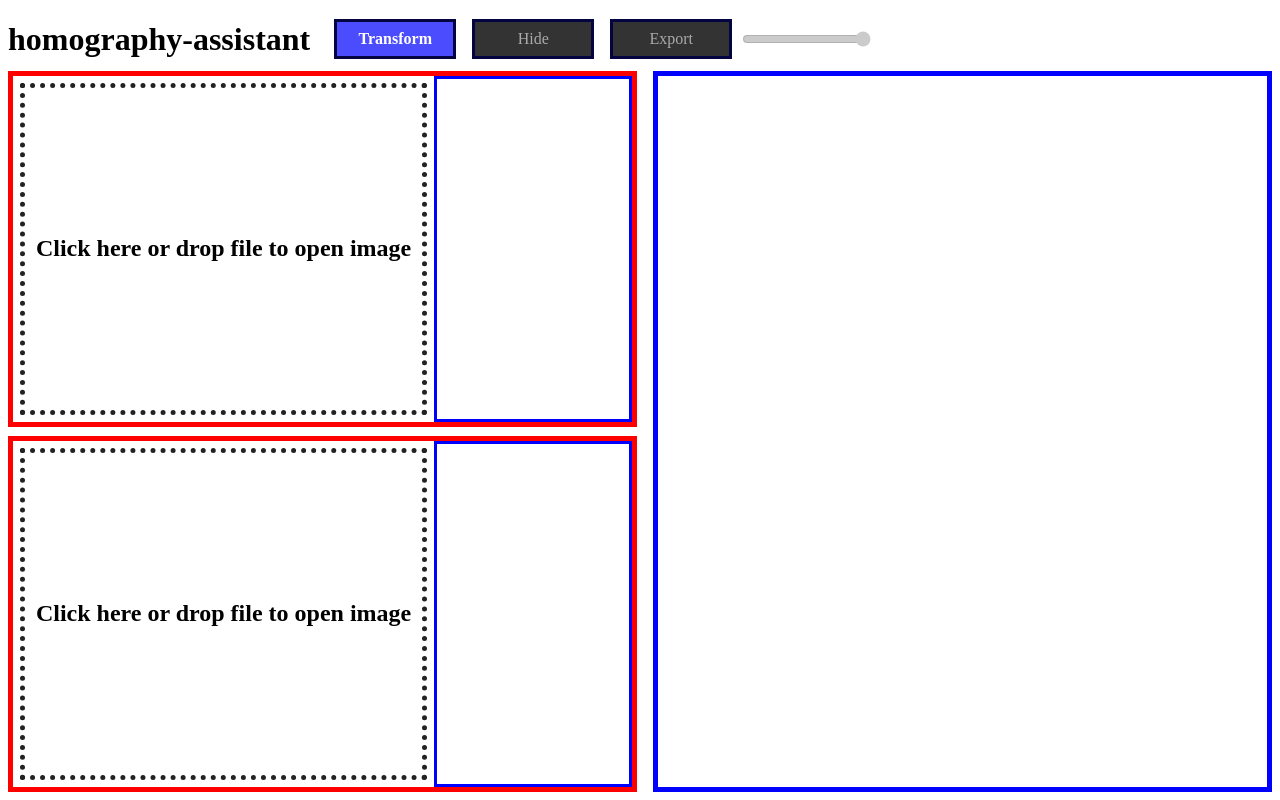
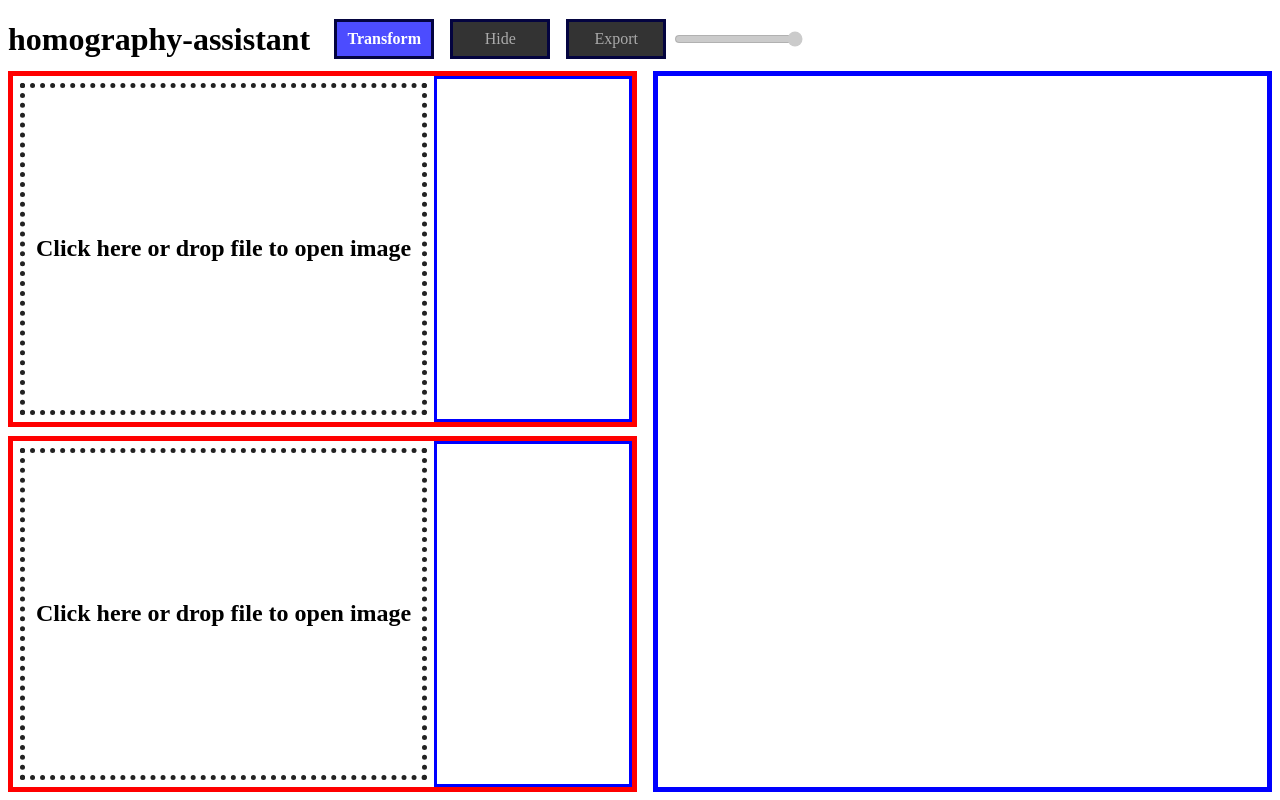
Before and after one commit to rain825/homography-assistant, a Vue app in the folder frontend/: page / in a window 1280 px wide. Built offline with nearby package versions, Linux system fonts and the light colour scheme; what vue-highlight.js, vue-konva would draw is missing.

Commit message:
Add Vuetify

```diff
--- a/frontend/babel.config.js
+++ b/frontend/babel.config.js
@@ -1,3 +1,3 @@
 module.exports = {
-  presets: ["@vue/cli-plugin-babel/preset"]
-};
+  presets: ["@vue/cli-plugin-babel/preset"],
+}
--- a/frontend/postcss.config.js
+++ b/frontend/postcss.config.js
@@ -1,5 +1,5 @@
 module.exports = {
   plugins: {
-    autoprefixer: {}
-  }
-};
+    autoprefixer: {},
+  },
+}
--- a/frontend/public/index.html
+++ b/frontend/public/index.html
@@ -1,5 +1,5 @@
 <!DOCTYPE html>
-<html lang="en">
+<html lang="ja">
 
 <head>
   <meta charset="utf-8">
@@ -7,8 +7,8 @@
   <meta name="viewport" content="width=device-width,initial-scale=1.0">
   <link rel="icon" href="<%= BASE_URL %>favicon.ico">
   <title><%= htmlWebpackPlugin.options.title %></title>
-  <link href="https://fonts.googleapis.com/css?family=Roboto:100,300,400,500,700,900" rel="stylesheet">
-  <link href="https://cdn.jsdelivr.net/npm/@mdi/font@4.x/css/materialdesignicons.min.css" rel="stylesheet">
+  <link rel="stylesheet" href="https://fonts.googleapis.com/css?family=Roboto:100,300,400,500,700,900">
+  <link rel="stylesheet" href="https://cdn.jsdelivr.net/npm/@mdi/font@latest/css/materialdesignicons.min.css">
 </head>
 
 <body>
--- a/frontend/src/main.js
+++ b/frontend/src/main.js
@@ -6,6 +6,7 @@ import VueKonva from "vue-konva"
 import VueHighlightJS from "vue-highlight.js"
 import json from "highlight.js/lib/languages/json"
 import plaintext from "highlight.js/lib/languages/plaintext"
+import vuetify from "./plugins/vuetify"
 
 Vue.config.productionTip = false
 
@@ -18,5 +19,6 @@ Vue.use(VueHighlightJS, {
 })
 
 new Vue({
+  vuetify,
   render: h => h(App),
 }).$mount("#app")
--- /dev/null
+++ b/frontend/src/plugins/vuetify.js
@@ -0,0 +1,28 @@
+import Vue from "vue"
+import Vuetify from "vuetify/lib"
+import ja from "vuetify/es5/locale/ja"
+
+Vue.use(Vuetify)
+
+export default new Vuetify({
+  theme: {
+    options: {
+      customProperties: true,
+    },
+    themes: {
+      light: {
+        primary: "#ee44aa",
+        secondary: "#424242",
+        accent: "#82B1FF",
+        error: "#FF5252",
+        info: "#2196F3",
+        success: "#4CAF50",
+        warning: "#FFC107",
+      },
+    },
+  },
+  lang: {
+    locales: { ja },
+    current: "ja",
+  },
+})
--- a/frontend/vue.config.js
+++ b/frontend/vue.config.js
@@ -30,4 +30,5 @@ module.exports = {
       },
     },
   },
+  transpileDependencies: ["vuetify"],
 }
```
Also changed, not shown: frontend/package.json (+7 -2 lines), frontend/.eslintrc.js, 1 other file (tests, documents, lock files or other folders).
